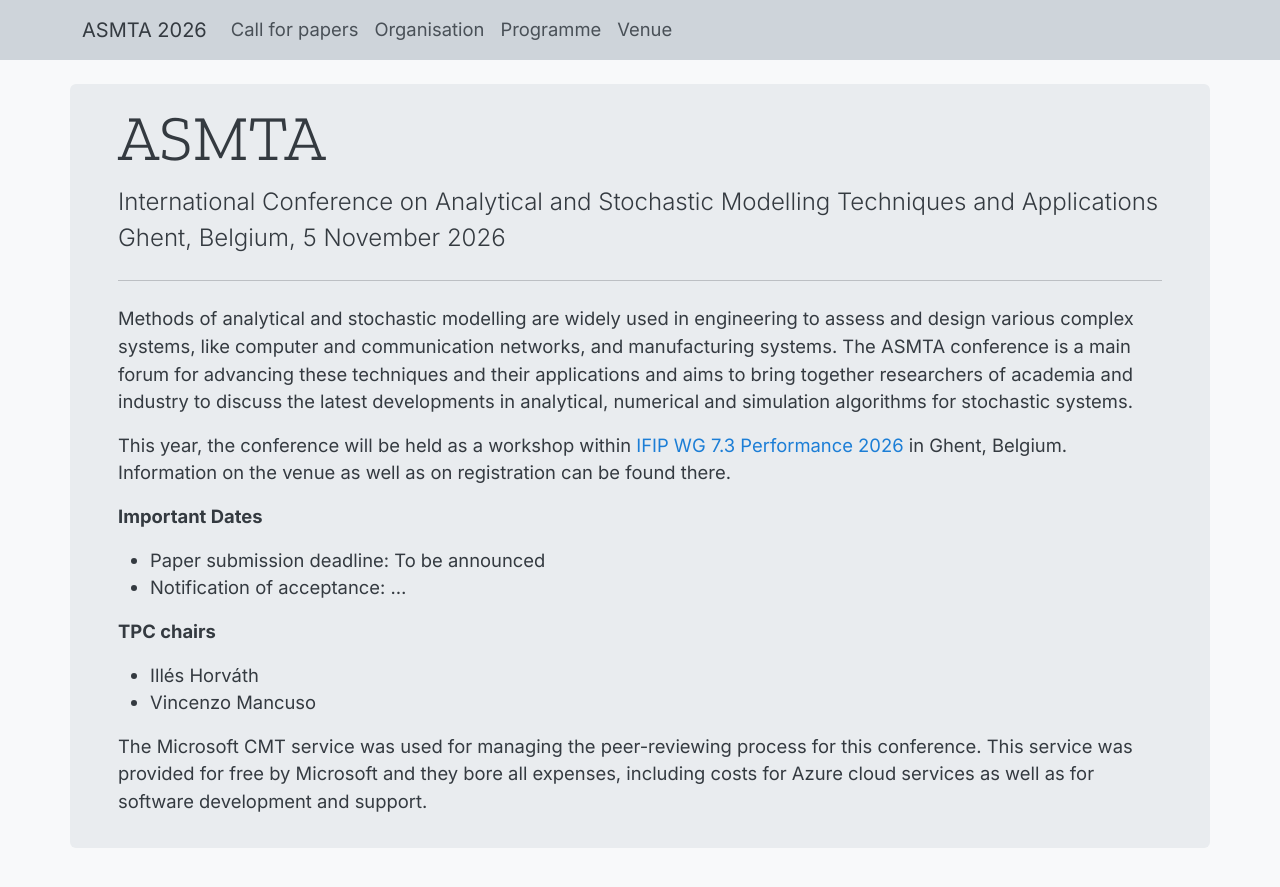
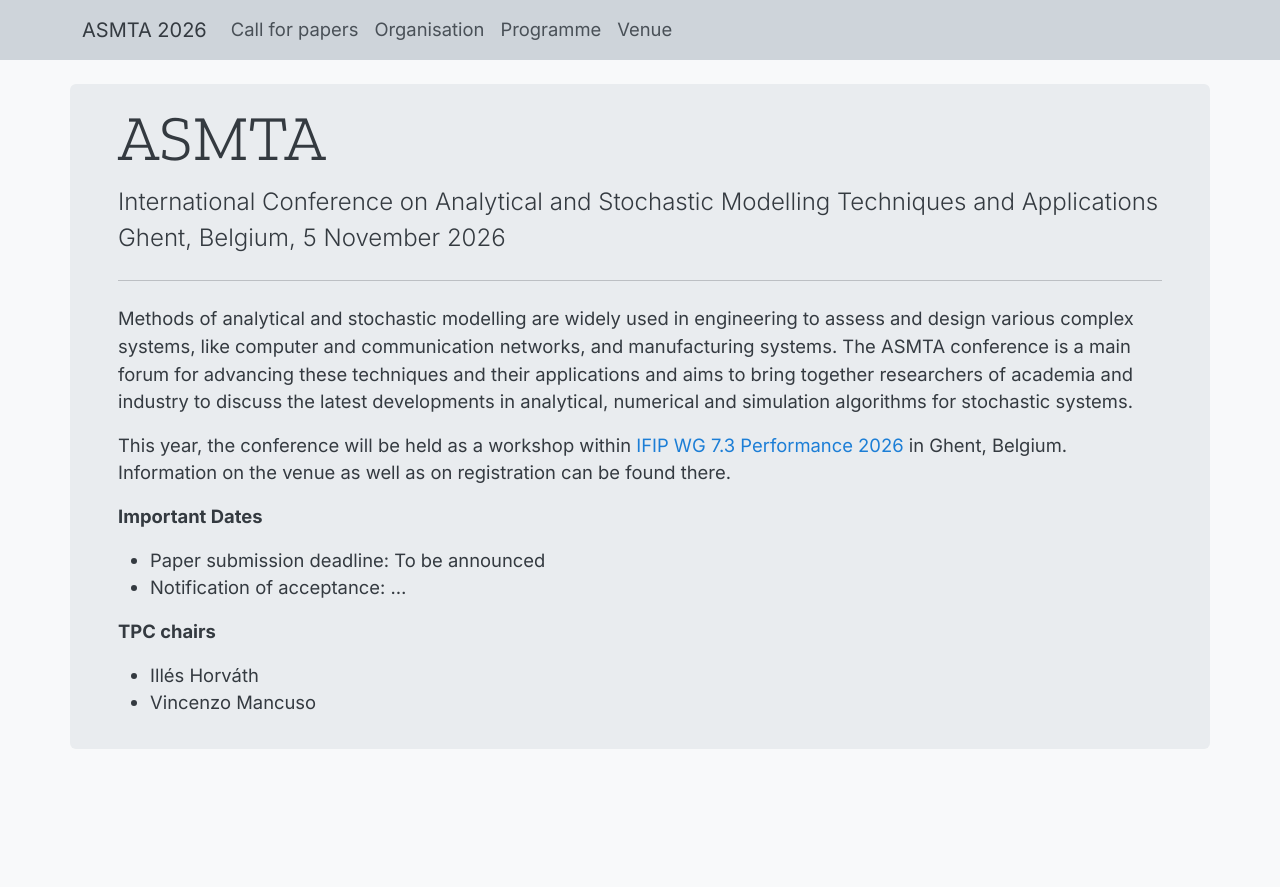
Before and after one commit to asmta/asmta.github.io, a Jekyll site: the page built from index.md, in a window 1280 px wide. Shown: the top 887 px of the page. Built offline with Jekyll 4.4.1, drawn with Linux system fonts in a browser that asks for light colours.

Commit message:
Update index.md

```diff
--- a/index.md
+++ b/index.md
@@ -24,6 +24,3 @@ Information on the venue as well as on registration can be found there.
 
 - Illés Horváth
 - Vincenzo Mancuso
-
-
-The Microsoft CMT service was used for managing the peer-reviewing process for this conference. This service was provided for free by Microsoft and they bore all expenses, including costs for Azure cloud services as well as for software development and support.
```
